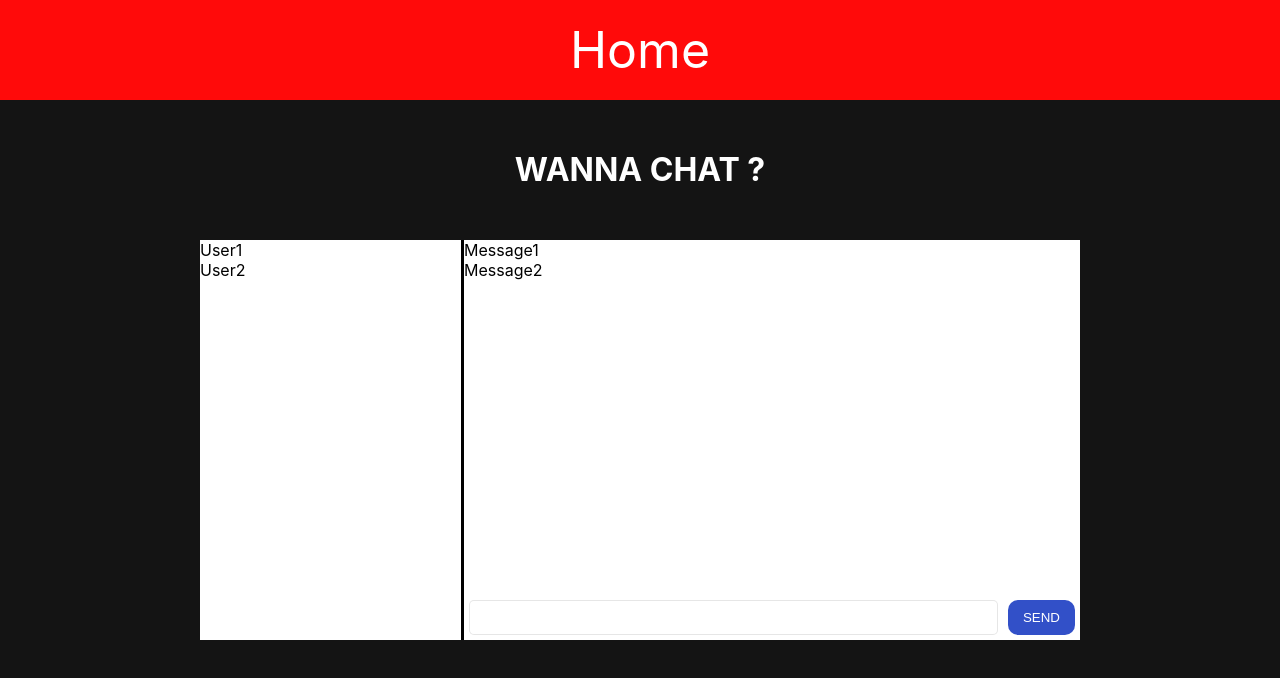
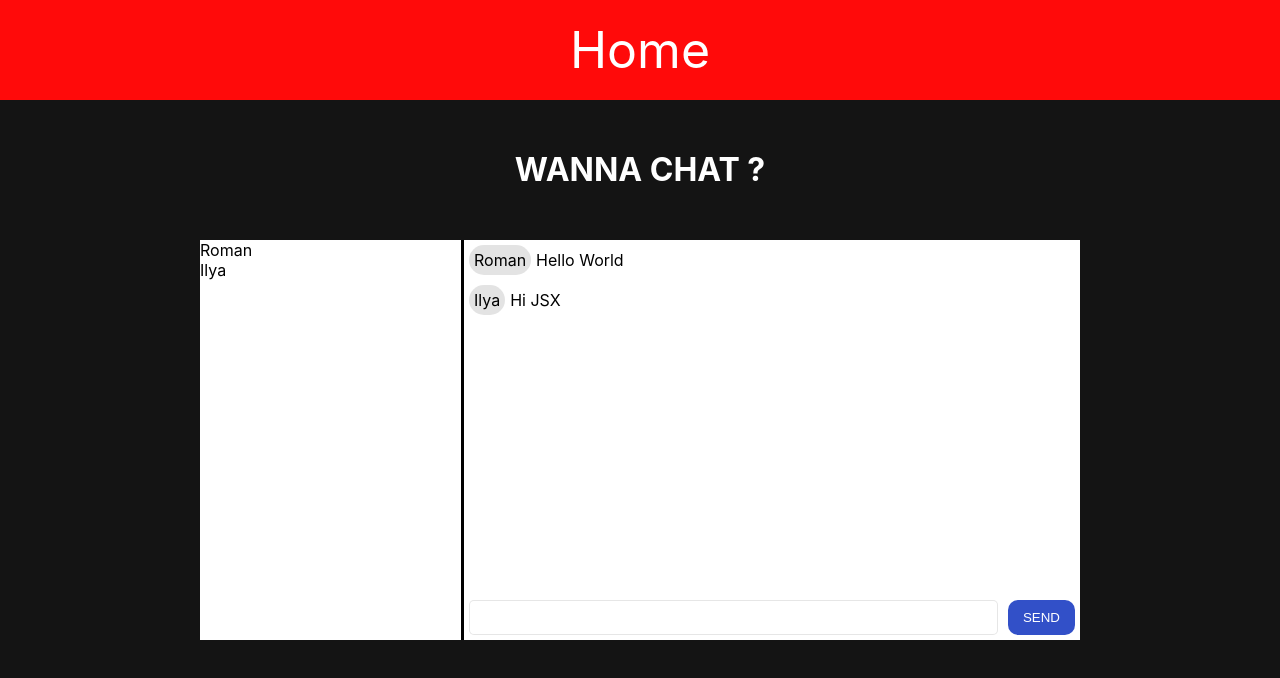
Before and after one commit to justprobst/frontender, a React (Create React App) app in the folder application/: page /chat in a window 1280 px wide. Shown: the top 678 px of the page. Built offline with nearby package versions, Linux system fonts and the light colour scheme; no server answers.

Commit message:
add some data for mapping

```diff
--- /dev/null
+++ b/application/src/components/chat/Message/Message.css
@@ -0,0 +1,11 @@
+.Message {
+    display: flex;
+    align-items: center;
+}
+
+.Message__Author {
+    padding: 5px;
+    margin: 5px;
+    border-radius: 20px;
+    background-color: rgba(200, 200, 200, 0.5);
+}
--- /dev/null
+++ b/application/src/components/chat/Message/Message.jsx
@@ -0,0 +1,13 @@
+import React from 'react';
+import './Message.css';
+
+function Message(props) {
+    return (
+        <div className="Message">
+            <div className="Message__Author">{props.author}</div>
+            <div className="Message__Text">{props.message}</div>
+        </div>
+    );
+}
+
+export default Message;
--- a/application/src/components/chat/MessagesList/MessagesList.jsx
+++ b/application/src/components/chat/MessagesList/MessagesList.jsx
@@ -1,11 +1,26 @@
 import React from 'react';
+import Message from '../Message/Message'
 import './MessagesList.css';
 
 function MessagesList() {
+    const messages = [
+        {
+            author: "Roman",
+            message: "Hello World"
+        },
+        {
+            author: "Ilya",
+            message: "Hi JSX"
+        }
+    ];
+
     return (
         <div className="MessagesList">
-            <div>Message1</div>
-            <div>Message2</div>
+            {
+                messages.map((message, index) => (
+                    <Message key={index} author={message.author} message={message.message} />
+                ))
+            }
         </div>
     );
 }
--- a/application/src/components/chat/Sidebar/Sidebar.jsx
+++ b/application/src/components/chat/Sidebar/Sidebar.jsx
@@ -2,10 +2,22 @@ import React from 'react';
 import './Sidebar.css';
 
 function Sidebar() {
+    const users = [
+        {
+            name: "Roman"
+        },
+        {
+            name: "Ilya"
+        }
+    ];
+
     return (
         <div className="Sidebar">
-            <div>User1</div>
-            <div>User2</div>
+            {
+                users.map((user, index) => (
+                    <div key={index} className="UserName">{user.name}</div>
+                ))
+            }
         </div>
     );
 }
```
